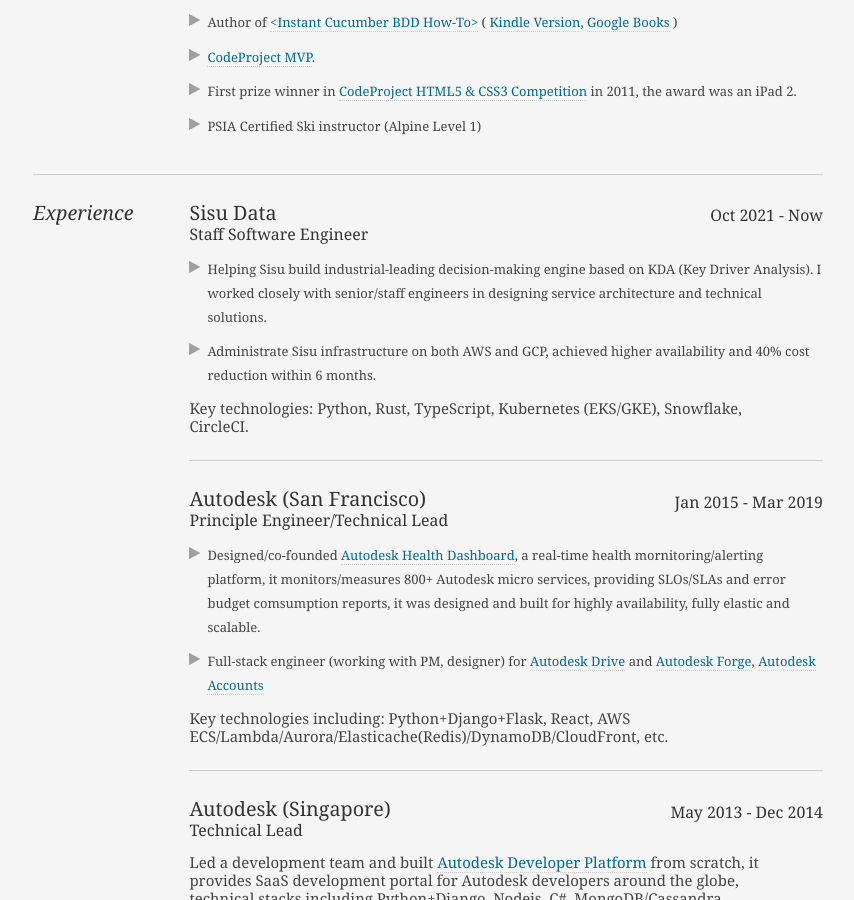
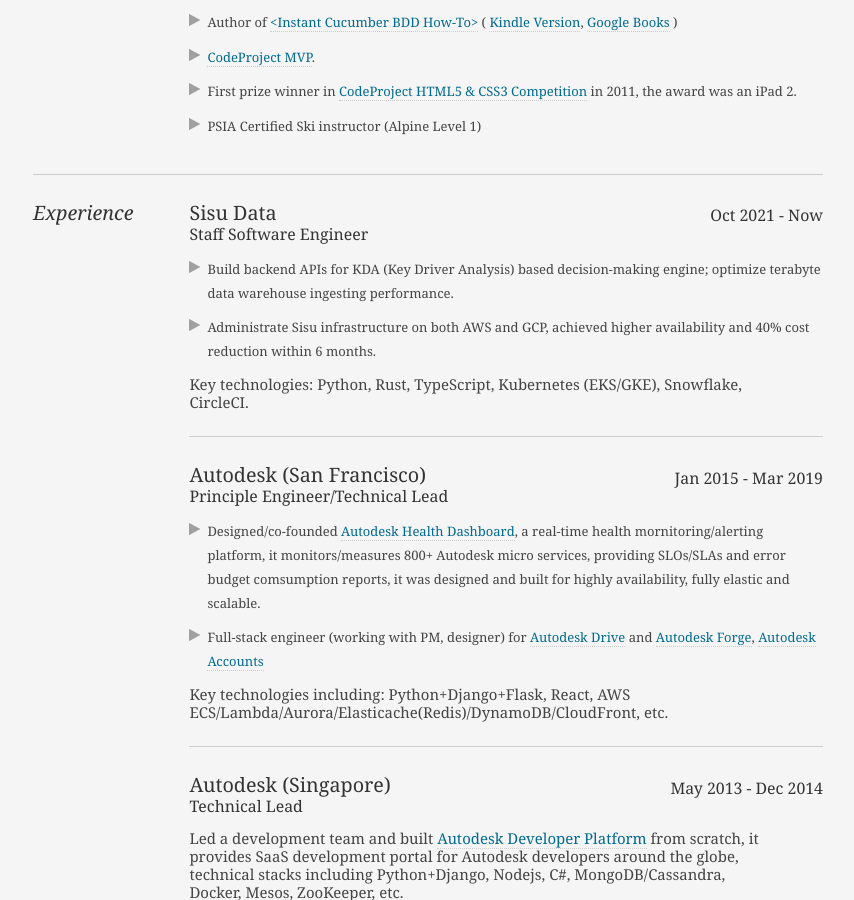
Before and after one commit to WayneYe/wayneye.github.io, a Jekyll site: the page built from _pages/resume.md, in a window 1280 px wide and 900 px high, scrolled down 552 px. Shown: the whole window, without its empty margins (212-1066 px from the left). Built offline with Jekyll 4.4.1, drawn with Linux system fonts in a browser that asks for light colours.

Commit message:
Update sisu work exp

```diff
--- a/_pages/resume.md
+++ b/_pages/resume.md
@@ -100,7 +100,7 @@
                   <h4>Oct 2021 - Now</h4>
                   <p>
                     <ul>
-                        <li>Helping Sisu build industrial-leading decision-making engine based on KDA (Key Driver Analysis). I worked closely with senior/staff engineers in designing service architecture and technical solutions.</li>
+                        <li>Build backend APIs for KDA (Key Driver Analysis) based decision-making engine; optimize terabyte data warehouse ingesting performance.</li>
                         <li>Administrate Sisu infrastructure on both AWS and GCP, achieved higher availability and 40% cost reduction within 6 months.</li>
                     </ul>
                   </p>
```
Also changed, not shown: 5 other files.
